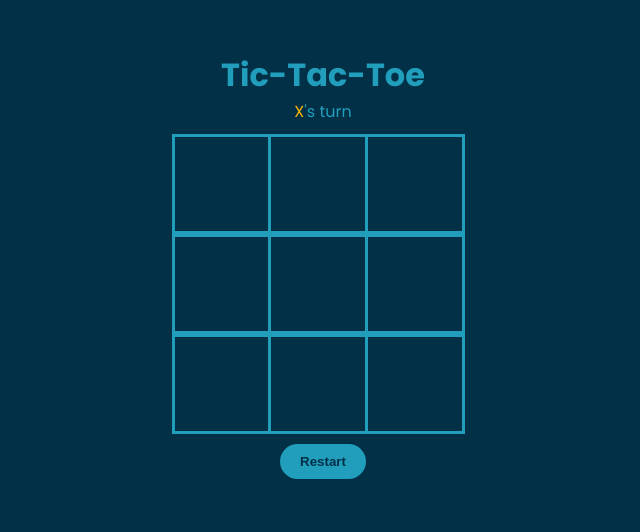
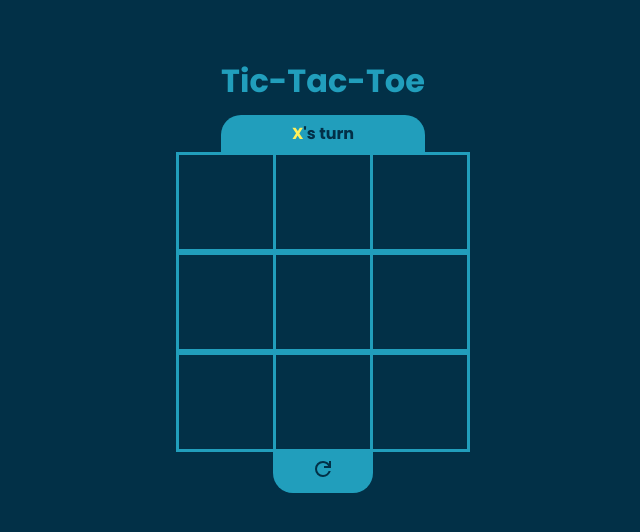
Before and after one commit to iyabc/fullstack-tictactoe, a plain HTML site: page index.html in a window 1280 px wide. Shown: the part 130-662 px from the top of the page, without its empty margins (317-957 px from the left). Drawn offline with Linux system fonts and the light colour scheme.

Commit message:
changes, added restart button svg and animation

```diff
--- a/index.html
+++ b/index.html
@@ -11,11 +11,11 @@
       href="styles.css" />
   </head>
   <body>
-    <div class="welcome"><h1>Tic-Tac-Toe</h1></div>
+    <div class="welcome"><p>Tic-Tac-Toe</p></div>
     <div class="game">
       <div class="container">
         <div class="header">
-          <h2>Tic-Tac-Toe</h2>
+          <h1>Tic-Tac-Toe</h1>
           <div class="status_bar">
             <p><span class="status_bar_highlight"></span>'s turn</p>
           </div>
@@ -49,11 +49,21 @@
             onclick="onCellClick(this)"
             class="cell cell-8"></div>
         </div>
-        <button
-          onclick="restartGame()"
-          class="restart_btn">
-          <p>Restart</p>
-        </button>
+        <div class="restart_btn-container">
+          <button
+            onclick="restartGame()"
+            class="restart_btn">
+            <svg
+              xmlns="http://www.w3.org/2000/svg"
+              width="24"
+              height="24"
+              viewBox="0 0 24 24">
+              <path
+                fill="currentColor"
+                d="M12 20q-3.35 0-5.675-2.325T4 12q0-3.35 2.325-5.675T12 4q1.725 0 3.3.712T18 6.75V4h2v7h-7V9h4.2q-.8-1.4-2.188-2.2T12 6Q9.5 6 7.75 7.75T6 12q0 2.5 1.75 4.25T12 18q1.925 0 3.475-1.1T17.65 14h2.1q-.7 2.65-2.85 4.325T12 20Z" />
+            </svg>
+          </button>
+        </div>
       </div>
     </div>
 
--- a/scripts.js
+++ b/scripts.js
@@ -1,5 +1,5 @@
 let selectedCells = Array(9);
-let currentPlayer = "o";
+let currentPlayer = "O";
 let hasWinner = false;
 let isDraw = false;
 const winningCombinations = [
@@ -16,11 +16,15 @@ const winningCombinations = [
 const welcomeScreen = document.querySelector(".welcome");
 const cells = document.getElementsByClassName("cell");
 const statusBarHighlight = document.querySelector(".status_bar_highlight");
+const restartBtn = document.querySelector(".restart_btn");
 
 const hideWelcomeScreen = () => {
   setTimeout(() => {
-    welcomeScreen.classList.add("welcome-hidden");
+    welcomeScreen.classList.add("welcome-slide");
   }, 1500);
+  setTimeout(() => {
+    welcomeScreen.classList.add("hidden");
+  }, 3000);
 };
 
 const onCellClick = (clickedCell) => {
@@ -64,21 +68,28 @@ const checkDraw = (selectedCells) => {
 };
 
 const restartGame = () => {
+  restartBtn.classList.add("rotate");
+
   selectedCells = Array(9);
   for (let i = 0; i < cells.length; i++) {
-    cells[i].classList.remove("x", "o", "cell-win");
+    cells[i].classList.remove("X", "O", "cell-win");
     cells[i].innerHTML = "";
   }
-  currentPlayer = "o";
+  currentPlayer = "O";
   hasWinner = false;
   isDraw = false;
+
+  setTimeout(() => {
+    restartBtn.classList.remove("rotate");
+  }, 500);
+
   togglePlayer();
 };
 
 const togglePlayer = () => {
-  currentPlayer = currentPlayer === "x" ? "o" : "x";
+  currentPlayer = currentPlayer === "X" ? "O" : "X";
   statusBarHighlight.innerHTML = currentPlayer;
-  statusBarHighlight.classList.remove("x", "o", "win");
+  statusBarHighlight.classList.remove("X", "O", "win");
   statusBarHighlight.classList.add(currentPlayer);
 };
 
--- a/styles.css
+++ b/styles.css
@@ -25,7 +25,7 @@ body {
   transition: all ease-in-out 0.5s;
 }
 
-.welcome-hidden {
+.welcome-slide {
   transform: translateY(100vh);
 }
 
@@ -43,22 +43,50 @@ body {
   display: flex;
   flex-direction: column;
   justify-content: center;
+  align-items: center;
 }
 
 .header {
   text-align: center;
-  color: #219ebc;
-  width: 100%;
-  padding-bottom: 10px;
+  width: fit-content;
 }
 
-.header h2 {
+.header h1 {
   font-size: xx-large;
+  color: #219ebc;
+  margin: 10px 0;
+}
+
+.status_bar {
+  margin: 0 auto;
+  width: 100%;
+  padding: 0.4rem 1.2rem;
+  border-radius: 20px 20px 0 0;
+  font-weight: bolder;
+  background-color: #219ebc;
+  color: #023047;
 }
 
 .status_bar_highlight {
+  text-transform: uppercase;
+}
+
+.X {
+  color: #fff05a;
+}
+
+.O {
   color: #fb8500;
-  text-transform: uppercase;
+}
+
+.restart_btn-container {
+  margin: 0 auto;
+  width: fit-content;
+  padding: 5px 38px;
+  border-radius: 0 0 20px 20px;
+  font-weight: bolder;
+  background-color: #219ebc;
+  color: #023047;
 }
 
 .cell {
@@ -82,36 +110,36 @@ body {
 }
 
 .cell-win {
-  background-color: #a51515;
+  background-color: #c81d25;
 }
 
 .restart_btn {
   border: none;
-  border-radius: 20px;
-  background-color: #219ebc;
-  padding: 10px 20px;
+  background: none;
+  transform: translate(0deg);
   color: #023047;
-  font-weight: bold;
-  width: fit-content;
-  margin: 10px auto;
+  transition: all 0.1s ease-in-out;
 }
 
 .restart_btn:hover {
+  cursor: pointer;
   transform: scale(0.95);
-  cursor: pointer;
 }
 
 .board {
   display: flex;
   flex-wrap: wrap;
+  justify-content: center;
   width: 300px;
   height: 300px;
 }
 
-.x {
-  color: #ffb703;
+.hidden {
+  opacity: 0;
+  display: none;
 }
 
-.o {
-  color: #fb8500;
+.rotate {
+  color: #1e768c;
+  transform: rotate(-180deg);
 }
```
